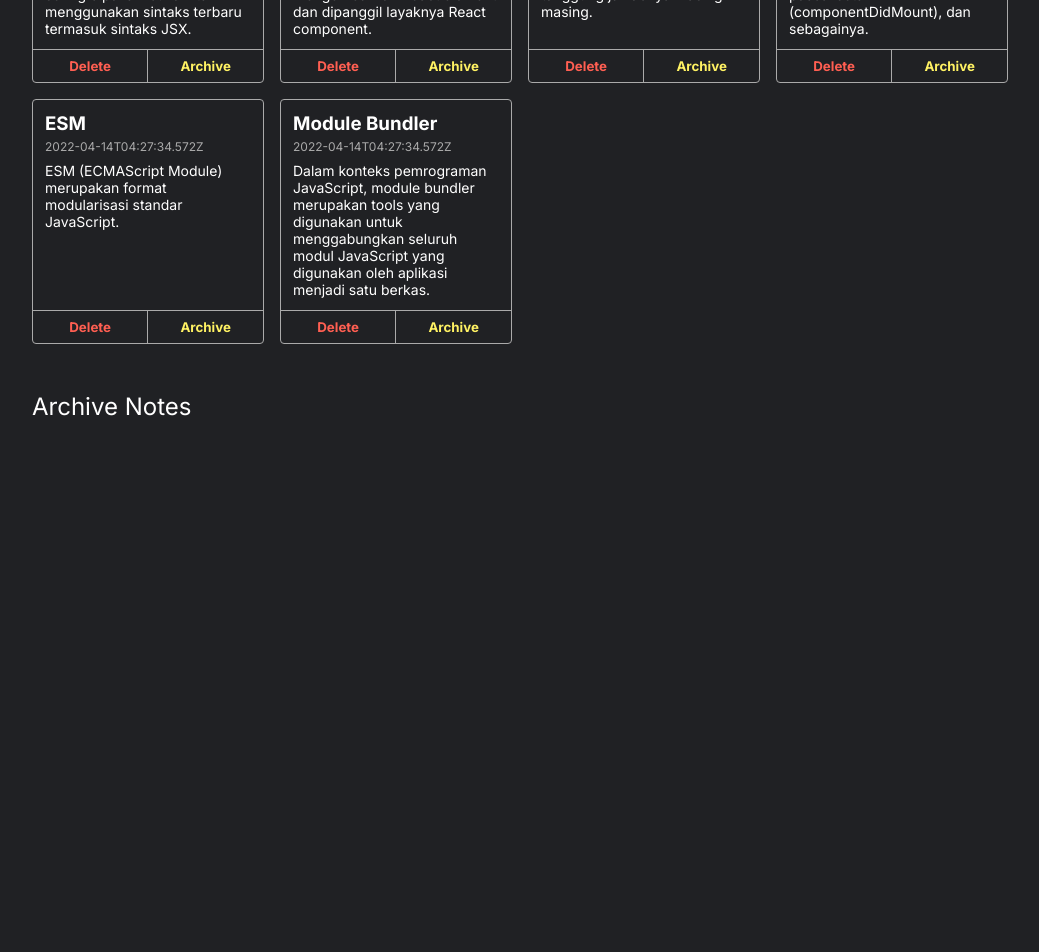
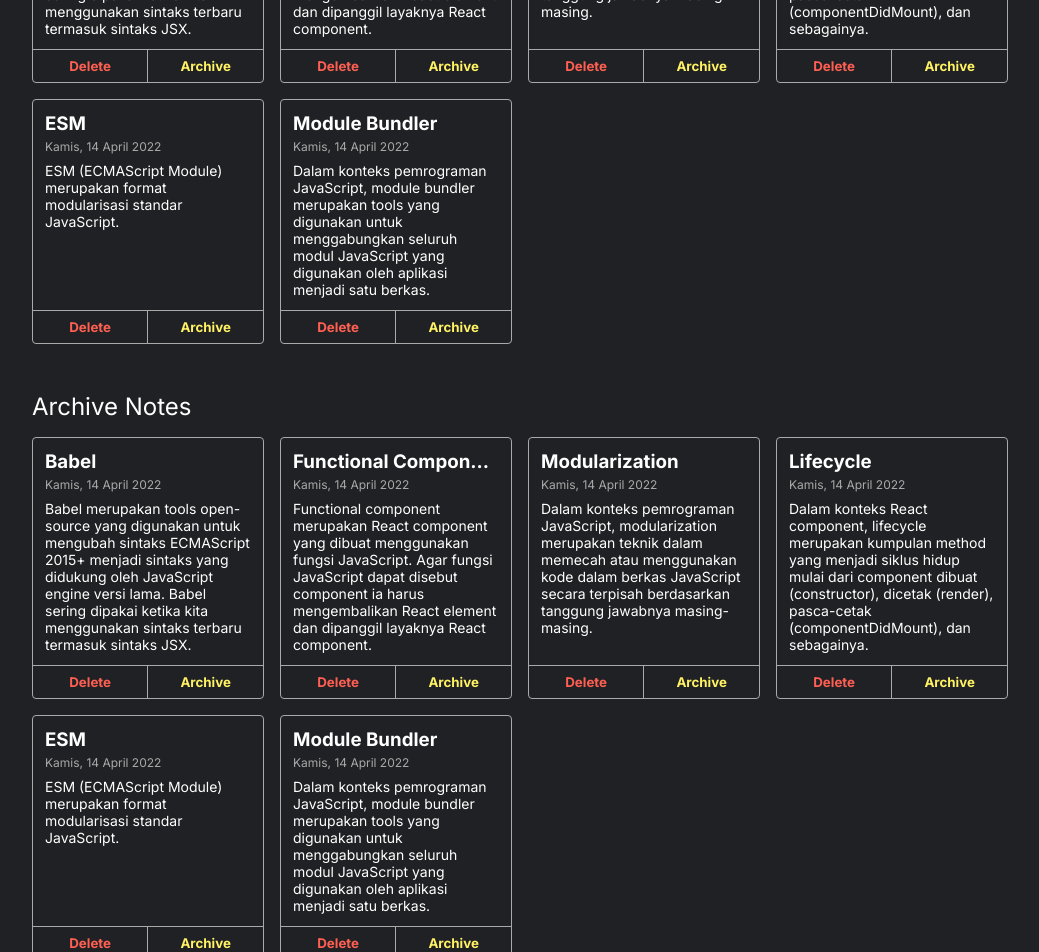
Before and after one commit to virgiawankusuma/noshen, a React (Create React App) app: page / in a window 1280 px wide. Shown: the part 740-1692 px from the top of the page, without its empty margins (120-1159 px from the left). Before the commit the page ends 1205 px from the top, so only its background shows below. Built offline with nearby package versions, Linux system fonts and the light colour scheme.

Commit message:
successfully making app input function

```diff
--- a/src/components/AppBody.js
+++ b/src/components/AppBody.js
@@ -16,6 +16,7 @@
     this.onAddHandler = this.onAddHandler.bind(this);
     this.onDeleteHandler = this.onDeleteHandler.bind(this);
     this.onArchiveHandler = this.onArchiveHandler.bind(this);
+    this.onUnarchiveHandler = this.onUnarchiveHandler.bind(this);
   }
 
   onAddHandler ( {title, body} ) {
@@ -50,6 +51,16 @@
     this.setState({ notes });
   }
 
+  onUnarchiveHandler (id) {
+    const notes = this.state.notes.map(note => {
+      if (note.id === id) {
+        note.archived = false;
+      }
+      return note;
+    });
+    this.setState({ notes });
+  }
+
   render() {
     return (
       <div className="noshen-app__body">
@@ -59,6 +70,7 @@
         <AppList notes={this.state.notes} onDelete={this.onDeleteHandler} onArchive={this.onArchiveHandler} />
 
         <h2>Archive Notes</h2>
+        <AppList notes={this.state.notes} onDelete={this.onDeleteHandler} onUnarchive={this.onUnarchiveHandler} />
       </div>
     );
   }
--- a/src/components/AppInput.js
+++ b/src/components/AppInput.js
@@ -34,7 +34,7 @@
 
     onSubmitEventHandler(event) {
       event.preventDefault();
-      this.props.addNote(this.state);
+      this.props.onAdd(this.state);
     }
 
   render() {
@@ -44,7 +44,7 @@
         <form className="contact-input" onSubmit={this.onSubmitEventHandler}>
           <p className="noshen-input__title__char-limit">Sisa karakter: </p>
           <input className="noshen-input__title" type="text" placeholder="Title.." required value={this.state.title} onChange={this.onTitleChangeEventHandler}></input>
-          <textarea className="noshen-input__body" type="text" placeholder="Content.." required value={this.state.content} onChange={this.onContentChangeEventHandler}></textarea>
+          <textarea className="noshen-input__body" type="text" placeholder="Content.." required spellCheck="false" defaultValue={this.state.content} onChange={this.onContentChangeEventHandler}></textarea>
           <button type="submit">Create</button>
         </form>
       </div>
--- a/src/components/AppList.js
+++ b/src/components/AppList.js
@@ -6,13 +6,13 @@
   return (
     <div className="noshen-list">
       {
-        notes.map(note => ( // map through the notes array
+        notes.map(note => (
           <AppItem
           key={note.id}
           id={note.id}
           onDelete={onDelete}
           onArchive={onArchive}
-          {...note} /> // spread the note object into the AppItem component
+          {...note} />
         ))
       }
     </div>
--- a/src/components/NoshenHeader.js
+++ b/src/components/NoshenHeader.js
@@ -1,10 +1,12 @@
 import React from 'react';
+
+import { showFormattedDate } from '../utils/index';
 
 const NoshenHeader = ({ title, createdAt }) => {
   return (
     <>
       <h3 className="noshen-item__title">{title}</h3>
-      <p className="noshen-item__date">{createdAt}</p>
+      <p className="noshen-item__date">{showFormattedDate(createdAt)}</p>
     </>
   );
 }
```
